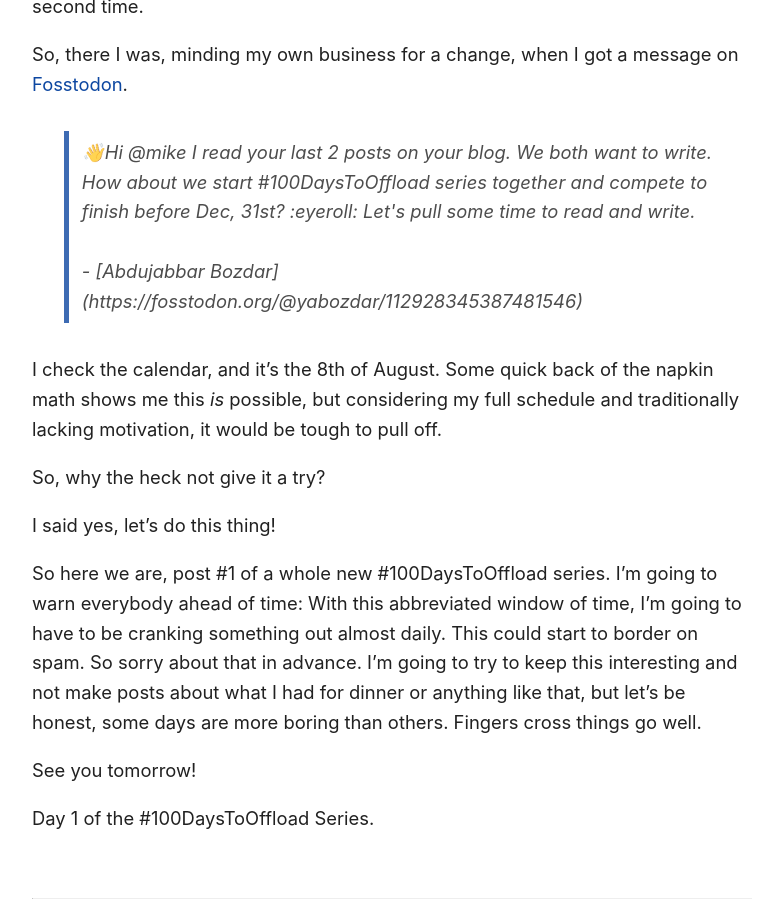
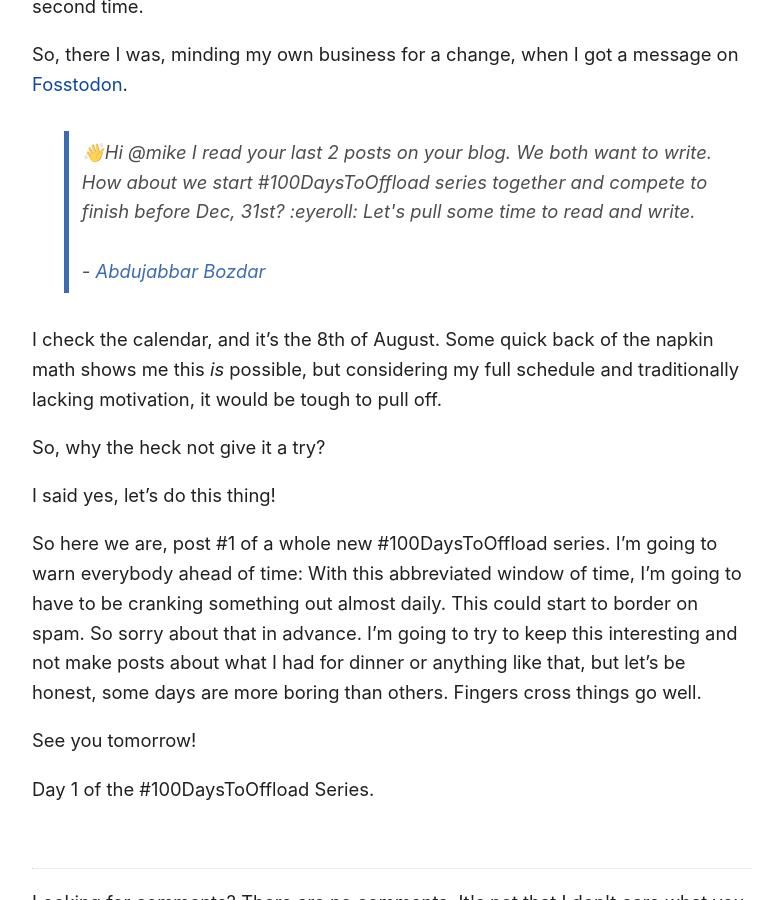
Before and after one commit to lrmikestone/jekyll.blog, a Jekyll site: the page built from _posts/2024/2024-08-16-100-days-again.md, in a window 1280 px wide and 900 px high, scrolled down 422 px. Shown: the whole window, without its empty margins (248-1020 px from the left). Built offline with Jekyll 4.4.1, drawn with Linux system fonts in a browser that asks for light colours; some of the changed lines change nothing that is shown.

Commit message:
Not sure why that was markdown instead of HTML

```diff
--- a/_posts/2024/2024-08-16-100-days-again.md
+++ b/_posts/2024/2024-08-16-100-days-again.md
@@ -16,7 +16,7 @@ So, there I was, minding my own business for a change, when I got a message on [
 
 <blockquote>
     👋Hi @mike I read your last 2 posts on your blog. We both want to write. How about we start #100DaysToOffload series together and compete to finish before Dec, 31st? :eyeroll: Let's pull some time to read and write.<br><br>
-    - [Abdujabbar Bozdar](https://fosstodon.org/@yabozdar/112928345387481546)
+    - <a href="https://fosstodon.org/@yabozdar/112928345387481546">Abdujabbar Bozdar</a>
 </blockquote>
 
 I check the calendar, and it's the 8th of August. Some quick back of the napkin math shows me this _is_ possible, but considering my full schedule and traditionally lacking motivation, it would be tough to pull off.
```
